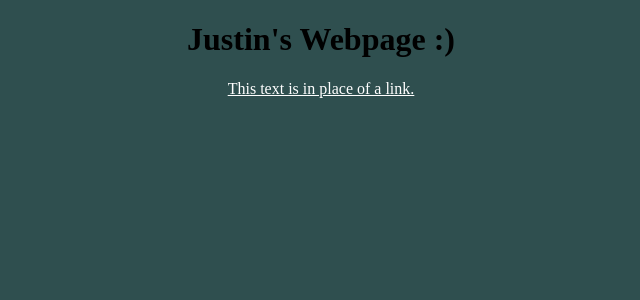
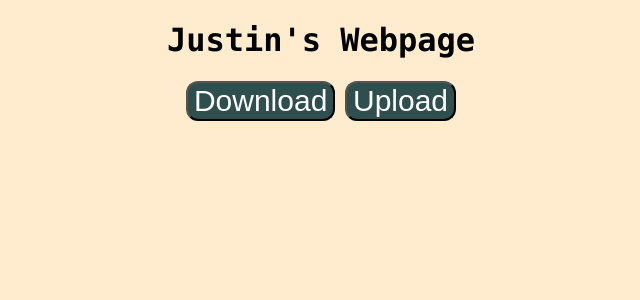
Before and after one commit to LogicalAlmond/Flask-webserver, a Flask app: page / in a window 1280 px wide. Shown: the top 300 px of the page, without its empty margins (319-959 px from the left). Run offline with Flask 2, Linux system fonts and the light colour scheme.

Commit message:
off. css file 2

```diff
--- a/static/styles/main.css
+++ b/static/styles/main.css
@@ -1,8 +1,9 @@
+/*background and header set up*/
 body {
-    background: darkslategrey; text-align:center;
-    font-family: "Andale Mono", serif;
+    width: auto; height: auto; background: blanchedalmond; text-align: center;
+    font-family:"Menlo", serif;
 }
- /* unvisited link */
+/* unvisited link */
 a:link {
   color: white;
 }
@@ -21,3 +22,11 @@ a:hover {
 a:active {
   color: blue;
 }
+
+button{
+    background-color: darkslategrey; border-radius: 12px;
+}
+
+a{
+    font-size: 30px; text-decoration: none;
+}
--- a/templates/index.html
+++ b/templates/index.html
@@ -4,12 +4,13 @@
     <meta charset="UTF-8">
     <link rel="stylesheet" href="{{url_for('static',filename='styles/main.css')}}">
     <title>FlaskBlog</title>
-    <link rel="stylesheet" href="main.css">
+    <link rel="stylesheet" href='main.css'>
 </head>
 <body>
-   <h1>Justin's Webpage :)</h1>
+   <h1>Justin's Webpage</h1>
    <p>
-       <a href="main.css">This text is in place of a link.</a>
+       <button><a href="main.css">Download</a></button>
+       <button><a href="main.css">Upload</a></button>
    </p>
 </body>
 </html>
```
